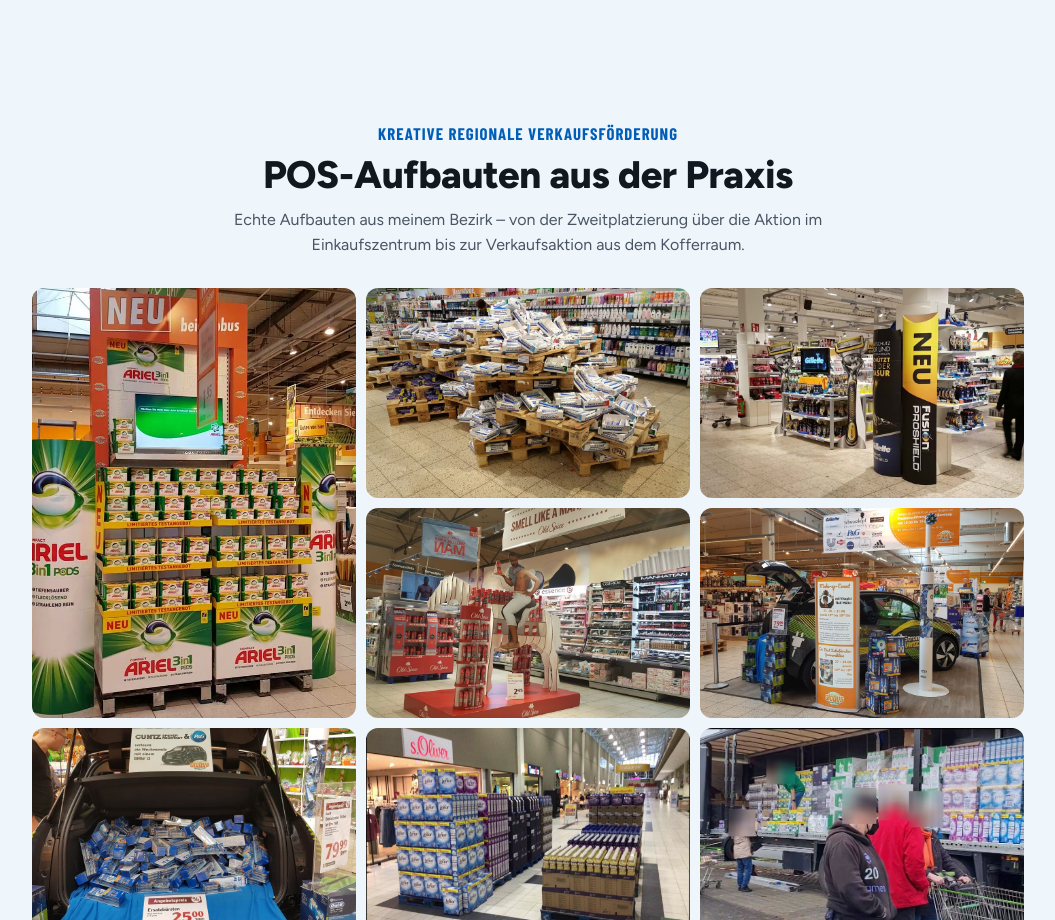
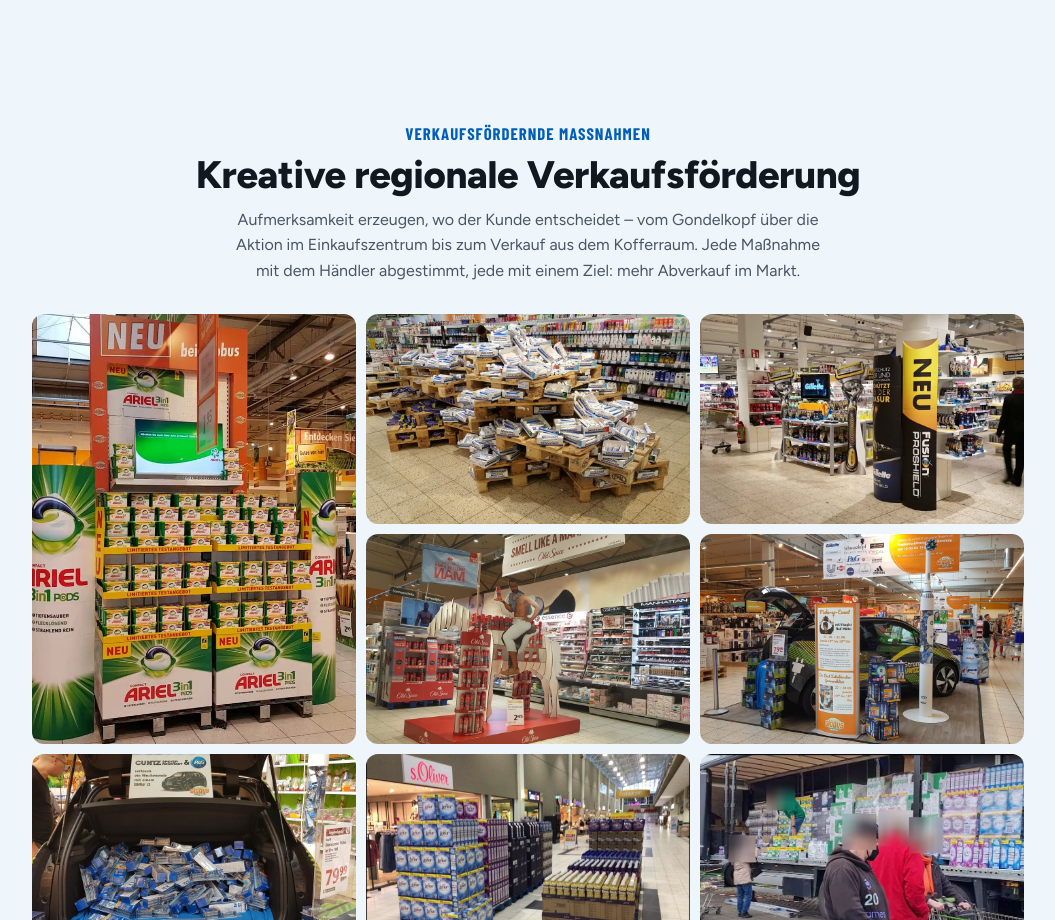
Before and after one commit to mwebersdorfer/marc-webersdorfer-danone, a plain HTML site: page index.html in a window 1280 px wide. Shown: the part 4820-5740 px from the top of the page, without its empty margins (112-1167 px from the left). Drawn offline with nearby package versions, Linux system fonts and the light colour scheme; a web font is replaced by a local one.

Commit message:
Galerie-Text an Stellenanzeige angepasst
Co-Authored-By: Claude Opus 5.5 <noreply@anthropic.com>
Claude-Session: https://claude.ai/code/session_01HQMZN1VSpoE3dgXyXMxh3w

```diff
--- a/index.html
+++ b/index.html
@@ -423,9 +423,9 @@
 <!-- GALERIE -->
   <section class="gallery section-white">
     <div class="wrap">
-      <div class="kicker center">Kreative regionale Verkaufsförderung</div>
-      <h2>POS-Aufbauten aus der Praxis</h2>
-      <p class="hint">Echte Aufbauten aus meinem Bezirk – von der Zweitplatzierung über die Aktion im Einkaufszentrum bis zur Verkaufsaktion aus dem Kofferraum.</p>
+      <div class="kicker center">Verkaufsfördernde Maßnahmen</div>
+      <h2>Kreative regionale Verkaufsförderung</h2>
+      <p class="hint">Aufmerksamkeit erzeugen, wo der Kunde entscheidet – vom Gondelkopf über die Aktion im Einkaufszentrum bis zum Verkauf aus dem Kofferraum. Jede Maßnahme mit dem Händler abgestimmt, jede mit einem Ziel: mehr Abverkauf im Markt.</p>
       <div class="gallery-grid">
         <div class="gallery-item tall"><img src="pos-ariel.jpg" alt="Ariel Gondelkopf Aufbau"></div>
         <div class="gallery-item"><img src="pos-blendamed.jpg" alt="Blend-a-med Palettenaufbau"></div>
```
